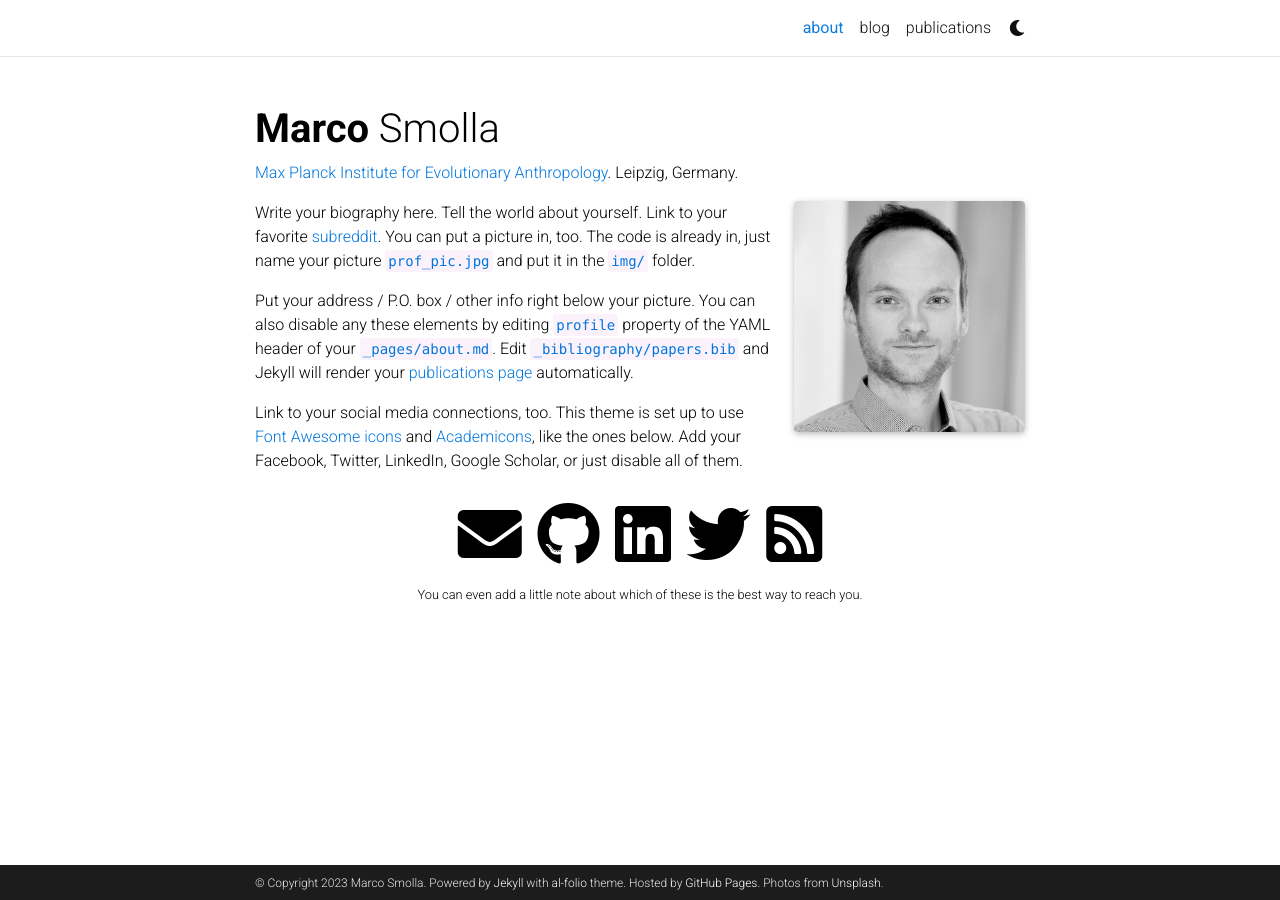
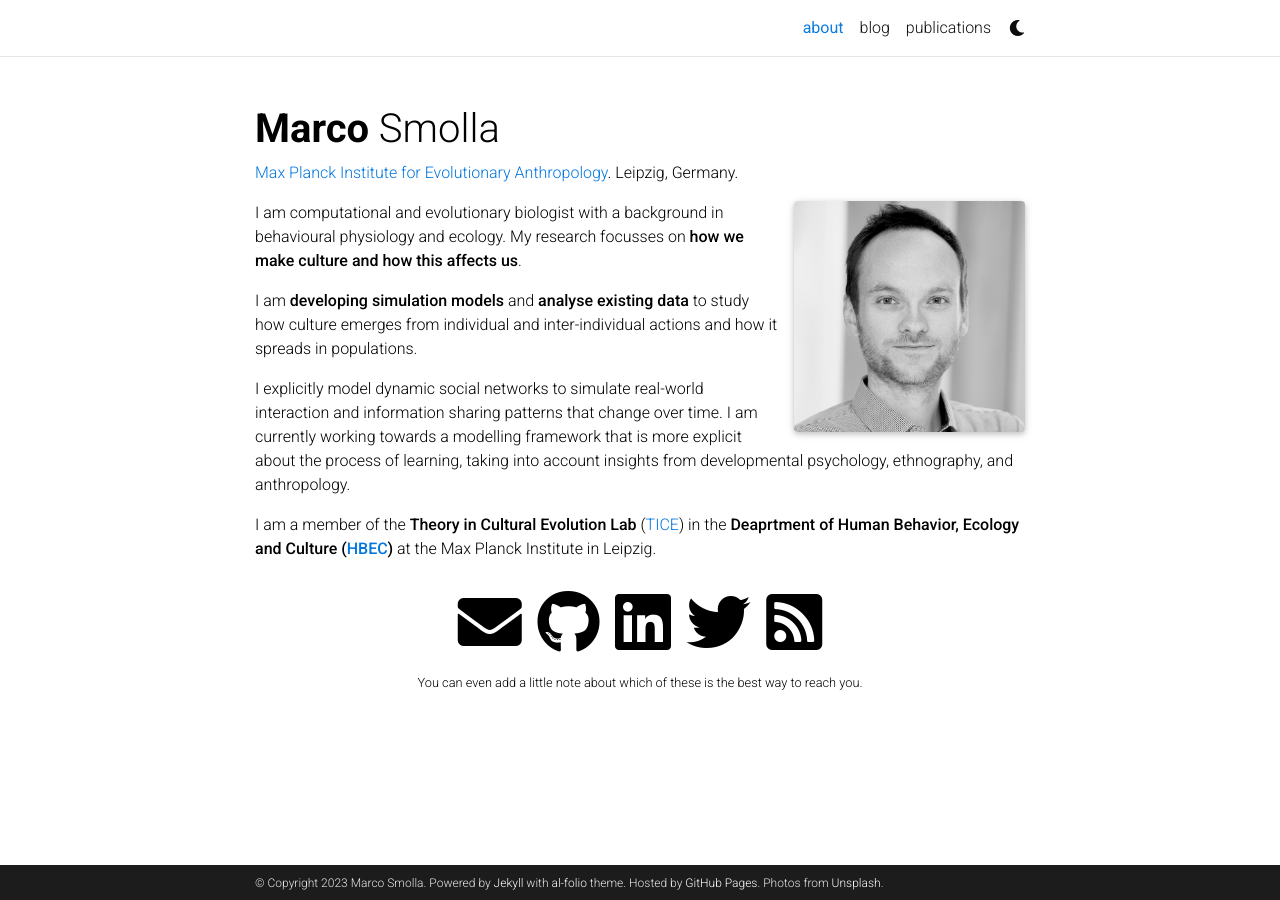
Before and after one commit to marcosmolla/marcosmolla.github.io, a Jekyll site: the page built from _pages/about.md, in a window 1280 px wide. Built offline with Jekyll 4.4.1, drawn with Linux system fonts in a browser that asks for light colours; full-size pictures stand in for the smaller copies a plugin makes; comment, search, counter and statistics services are not loaded; a style sheet for code colours, icons or effects is not loaded.

Commit message:
Update about.md

```diff
--- a/_pages/about.md
+++ b/_pages/about.md
@@ -15,8 +15,10 @@ selected_papers: false # includes a list of papers marked as "selected={true}"
 social: true  # includes social icons at the bottom of the page
 ---
 
-Write your biography here. Tell the world about yourself. Link to your favorite [subreddit](http://reddit.com). You can put a picture in, too. The code is already in, just name your picture `prof_pic.jpg` and put it in the `img/` folder.
+I am computational and evolutionary biologist with a background in behavioural physiology and ecology. My research focusses on **how we make culture and how this affects us**.
 
-Put your address / P.O. box / other info right below your picture. You can also disable any these elements by editing `profile` property of the YAML header of your `_pages/about.md`. Edit `_bibliography/papers.bib` and Jekyll will render your [publications page](/al-folio/publications/) automatically.
+I am **developing simulation models** and **analyse existing data** to study how culture emerges from individual and inter-individual actions and how it spreads in populations.
 
-Link to your social media connections, too. This theme is set up to use [Font Awesome icons](http://fortawesome.github.io/Font-Awesome/) and [Academicons](https://jpswalsh.github.io/academicons/), like the ones below. Add your Facebook, Twitter, LinkedIn, Google Scholar, or just disable all of them.
+I explicitly model dynamic social networks to simulate real-world interaction and information sharing patterns that change over time. I am currently working towards a modelling framework that is more explicit about the process of learning, taking into account insights from developmental psychology, ethnography, and anthropology.
+
+I am a member of the **Theory in Cultural Evolution Lab** ([TICE](https://ticelab.mystrikingly.com)) in the **Deaprtment of Human Behavior, Ecology and Culture ([HBEC](https://www.eva.mpg.de/ecology/index/))** at the Max Planck Institute in Leipzig.
```
